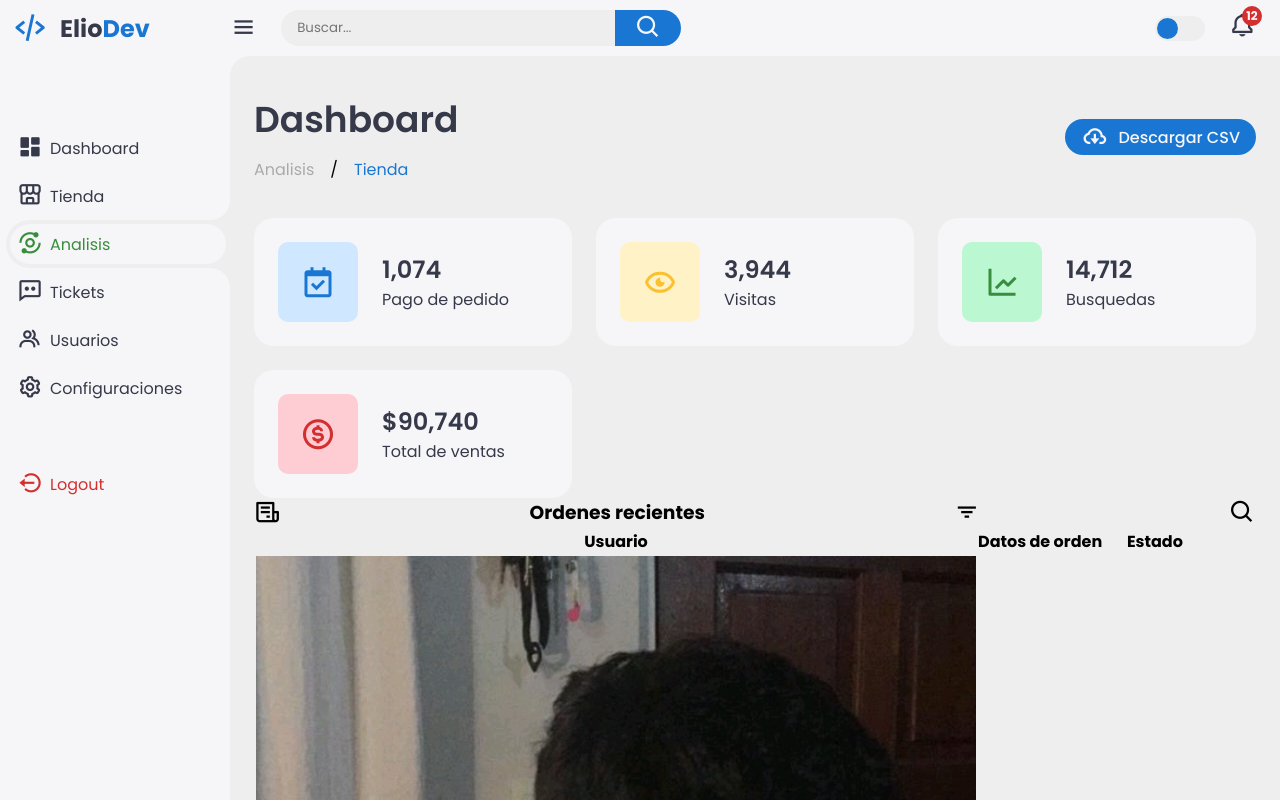
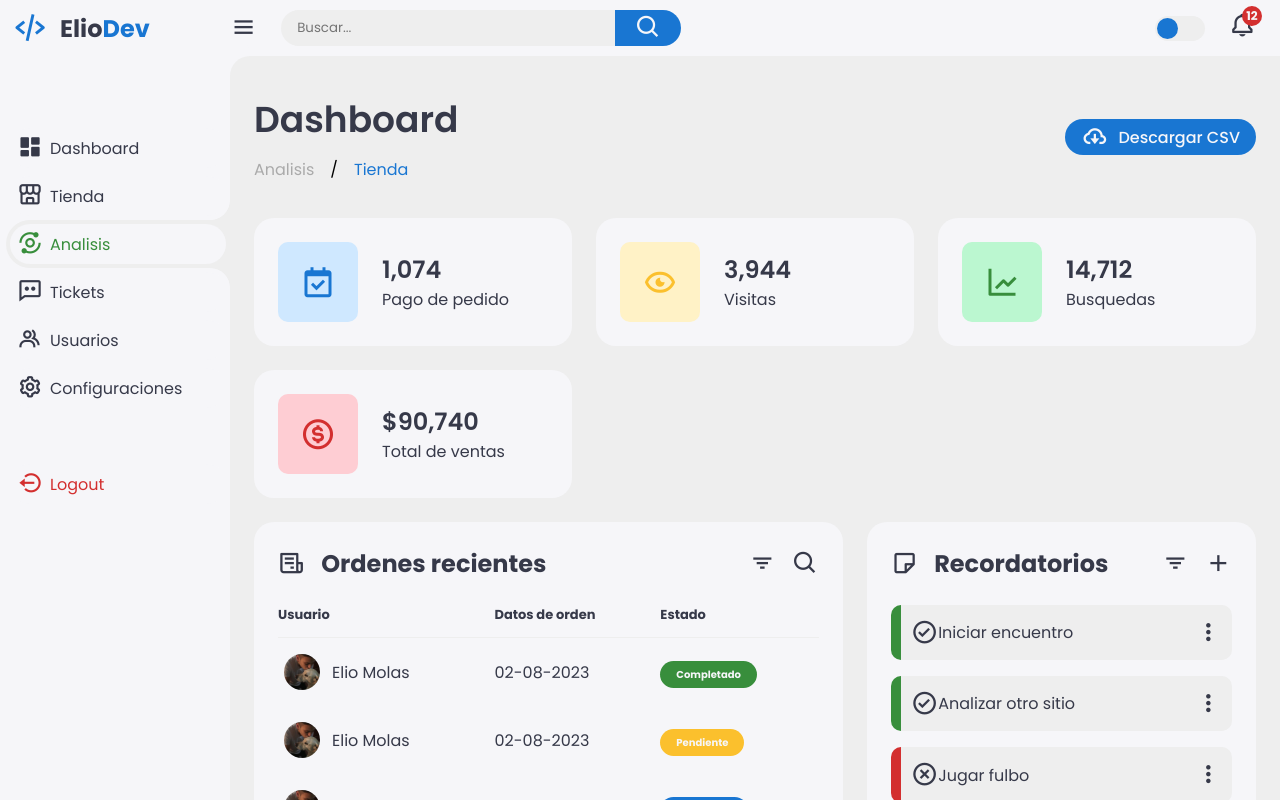
Before and after one commit to ElioMolasDev/Dashboard1, a plain HTML site: page index.html in a window 1280 px wide. Drawn offline with nearby package versions, Linux system fonts and the light colour scheme; a script that the page names is missing.

Commit message:
Dashboard finalizado

```diff
--- a/index.html
+++ b/index.html
@@ -166,8 +166,7 @@
           <div class="reminders">
             <div class="header">
               <i class='bx bx-note' ></i>
-            </div>
-            <h3>Reminders</h3>
+              <h3>Recordatorios</h3>
               <i class='bx bx-filter' ></i>
               <i class='bx bx-plus' ></i>
             </div>
@@ -175,7 +174,7 @@
               <li class="completed">
                 <div class="task-title">
                   <i class='bx bx-check-circle' ></i>
-                <p>Iniciar enccuentro</p>
+                  <p>Iniciar encuentro</p>
                 </div>
               <i class='bx bx-dots-vertical-rounded' ></i>
               </li>
@@ -186,7 +185,7 @@
                 </div>
                 <i class='bx bx-dots-vertical-rounded' ></i>
               </li>
-            <li class="completed">
+              <li class="not-completed">
                 <div class="task-title">
                   <i class='bx bx-x-circle' ></i>
                   <p>Jugar fulbo</p>
@@ -196,10 +195,10 @@
           </ul>
 
           </div>
+          <!--END of reminders-->
+        </div>
+      </main>
 
-        <!--END of reminders-->
-
-      </main>
     </div>
 
 
--- /dev/null
+++ b/index.js
@@ -0,0 +1,55 @@
+const sideLinks = document.querySelectorAll('.slidebar .side-menu li a:not(.logout)');
+
+sideLinks.forEach(item =>{
+  const li = item.parentElement;
+  item.addEventListener('click', () =>{
+    sideLinks.forEach(i => {
+      i.parentElement.classList.remove('active');
+    })
+    li.classList.add('active');
+  })
+});
+
+const menuBar = document.querySelector('.content nav .bx.bx-menu');
+const sideBar = document.querySelector('.slidebar');
+menuBar.addEventListener('click', () => {
+  sideBar.classList.toggle('close');
+});
+
+const searchBtn= document.querySelector('.content nav form .form-input button');
+const searchBtnIcon= document.querySelector('.content nav form .form-input button .bx');
+const searchForm= document.querySelector('.content nav form');
+
+searchBtn.addEventListener('click', function (e){
+  if(window.innerWidth <576){
+    e.preventDefault;
+    searchForm.classList.toggle('show');
+    if(searchForm.classList.contains('show')){
+      searchBtnIcon.classList.replace('bx-search', 'bx-x');
+    }else{
+      searchBtnIcon.classList.replace('bx-x', 'bx-search');
+    }
+  }
+});
+
+window.addEventListener('resize',() =>{
+  if(window.innerWidth < 768){
+    sideBar.classList.add('close');
+  }else{
+    sideBar.classList.remove('close');
+  }
+  if(window.innerWidth > 576){
+    searchBtnIcon.classList.replace('bx-x', 'bx-search');
+    searchForm.classList.remove('show');
+  }
+});
+
+const toggler = document.getElementById('theme-toggle');
+
+toggler.addEventListener('change', function () {
+  if(this.checked){
+    document.body.classList.add('dark');
+  }else{
+    document.body.classList.remove('dark');
+  }
+});
--- a/style.css
+++ b/style.css
@@ -39,11 +39,11 @@ html{
 }
 
 body.dark{
-  --light: #181a1e;
-  --grey: #25252c;
-  --dark: #fbfbfb;
+  --claro: #181a1e;
+  --gris: #25252c;
+  --oscuro: #fbfbfb;
+}
 
-}
 body{
   background: var(--gris);
   overflow-x: hidden;
@@ -410,3 +410,202 @@ body{
 .content main .insights li .info p{
   color: var(--oscuro);
 }
+
+.content main .bottom-data{
+  display: flex;
+  flex-wrap: wrap;
+  grid-gap: 24px;
+  margin-top: 24px;
+  width: 100%;
+  color: var(--oscuro);
+}
+
+.content main .bottom-data>div{
+  border-radius: 20px;
+  background: var(--claro);
+  padding: 24px;
+  overflow-x: auto;
+}
+
+.content main .bottom-data .header{
+  display: flex;
+  align-items: center;
+  grid-gap: 16px;
+  margin-bottom: 24px;
+}
+
+.content main .bottom-data .header h3{
+  margin-right: auto;
+  font-size: 24px;
+  font-size: 600;
+}
+
+.content main .bottom-data .header .bx{
+  cursor: pointer;
+}
+
+.content main .bottom-data .orders{
+  flex-grow: 1;
+  flex-basis: 500px;
+}
+
+.content main .bottom-data .orders table{
+  width: 100%;
+  border-collapse: collapse;
+}
+
+.content main .bottom-data .orders table th{
+  padding-bottom: 12px;
+  font-size: 13px;
+  text-align: left;
+  border-bottom: 1px solid var(--gris);
+}
+
+.content main .bottom-data .orders table td{
+  padding: 16px 0;
+}
+
+
+.content main .bottom-data .orders table tr td:first-child{
+  display: flex;
+  align-items: center;
+  grid-gap: 12px;
+  padding-left: 6px;
+}
+
+.content main .bottom-data table td img{
+  width: 36px;
+  height: 36px;
+  border-radius: 50%;
+  object-fit: cover;
+}
+
+.content main .bottom-data .orders table tbody tr{
+  cursor: pointer;
+  transition:all 0.3s ease ;
+}
+
+.content main .bottom-data .orders table tbody tr:hover{
+  background: var(--gris);
+}
+
+.content main .bottom-data .orders table tr td .status{
+  font-size: 10px;
+  padding: 6px 16px;
+  color: var(--claro);
+  border-radius: 20px;
+  font-weight: 700;
+}
+
+.content main .bottom-data .orders table tr td .status.completed{
+  background: var(--exito);
+}
+
+.content main .bottom-data .orders table tr td .status.process{
+  background: var(--primario);
+}
+
+.content main .bottom-data .orders table tr td .status.pending{
+  background: var(--peligro);
+}
+
+.content main .bottom-data .reminders{
+  flex-grow: 1;
+  flex-basis: 300px;
+}
+
+.content main .bottom-data .reminders .task-list{
+  width: 100%;
+}
+
+.content main .bottom-data .reminders .task-list li{
+  width: 100%;
+  margin-bottom: 16px;
+  background: var(--gris);
+  padding: 14px 10px;
+  border-radius: 10px;
+  display: flex;
+  align-items: center;
+  justify-content: space-between;
+}
+
+.content main .bottom-data .reminders .task-list li .task-title{
+  display: flex;
+  align-items: center;
+}
+
+.content main .bottom-data .reminders .task-list li .bx{
+  cursor: pointer;
+}
+
+.content main .bottom-data .reminders .task-list li.completed{
+  border-left: 10px solid var(--exito);
+}
+
+.content main .bottom-data .reminders .task-list li.not-completed{
+  border-left: 10px solid var(--cuidado);
+}
+
+.content main .bottom-data .reminders .task-list li:last-child{
+  margin-bottom: 0;
+}
+
+@media sreen and (max-width: 768px) {
+  .slidebar{
+    width: 200px;
+  }
+  .content{
+    width: calc(100% - 60px);
+    left: 200px;
+  }
+}
+
+@media screen and (max-width: 576px) {
+  .content nav .form-input input{
+    display: none;
+  }
+
+  .content nav form .form-input button{
+    width: auto;
+    height: auto;
+    background: transparent;
+    color: var(--oscuro);
+    border-radius: none;
+  }
+
+  .content nav form.show .form-input input{
+    display: block;
+    width: 100%;
+  }
+
+  .content nav form.show .form-input button{
+    width: 36px;
+    height: 100%;
+    color: var(--claro);
+    background: var(--cuidado);
+    border-radius: 0 36px 36px 0;
+
+  }
+
+  .content nav form.show~.notif, .content nav form.show~.profile{
+    display: none;
+  }
+
+
+  /*.content main .insights{
+    grid-template-columns: 1fr;
+  }
+
+  .content main .bottom-data .header{
+    min-width: 340px;
+  }
+
+  .content main .bottom-data .orders table{
+    min-width: 340px;
+  }
+
+  .content main .bottom-data .reminders .task-list{
+    min-width: 340px;
+  }*/
+
+}
```
Lines whose indentation alone changed are shown as unchanged.
